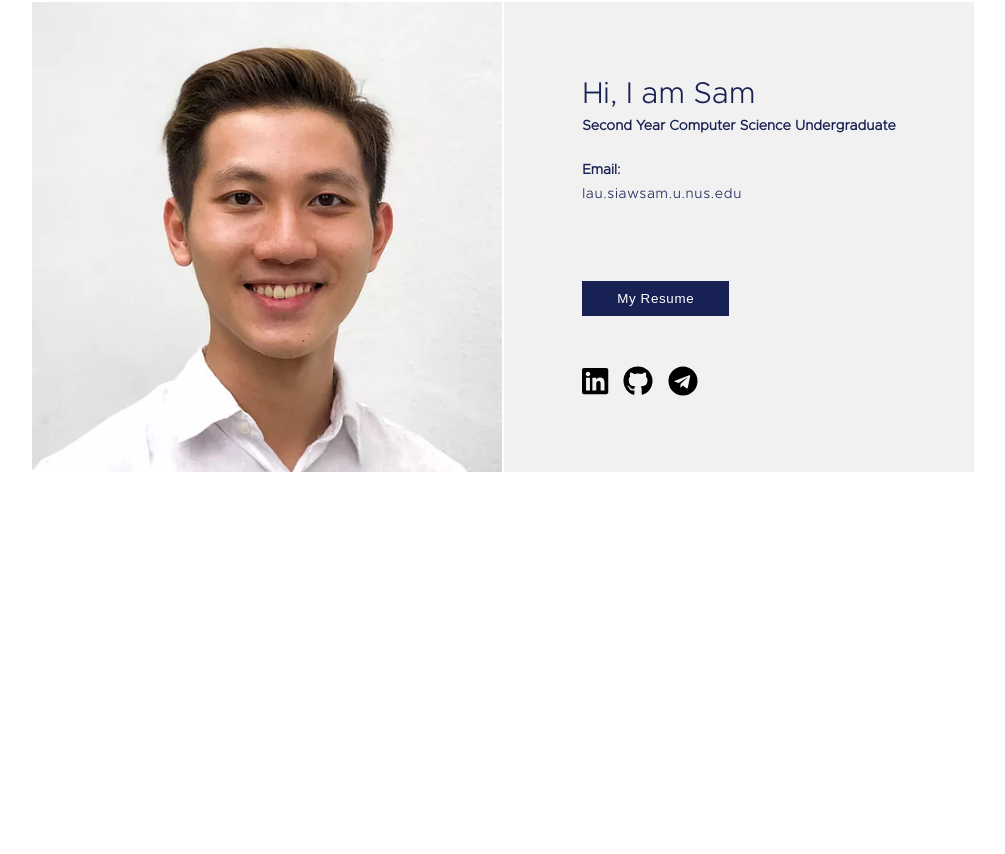
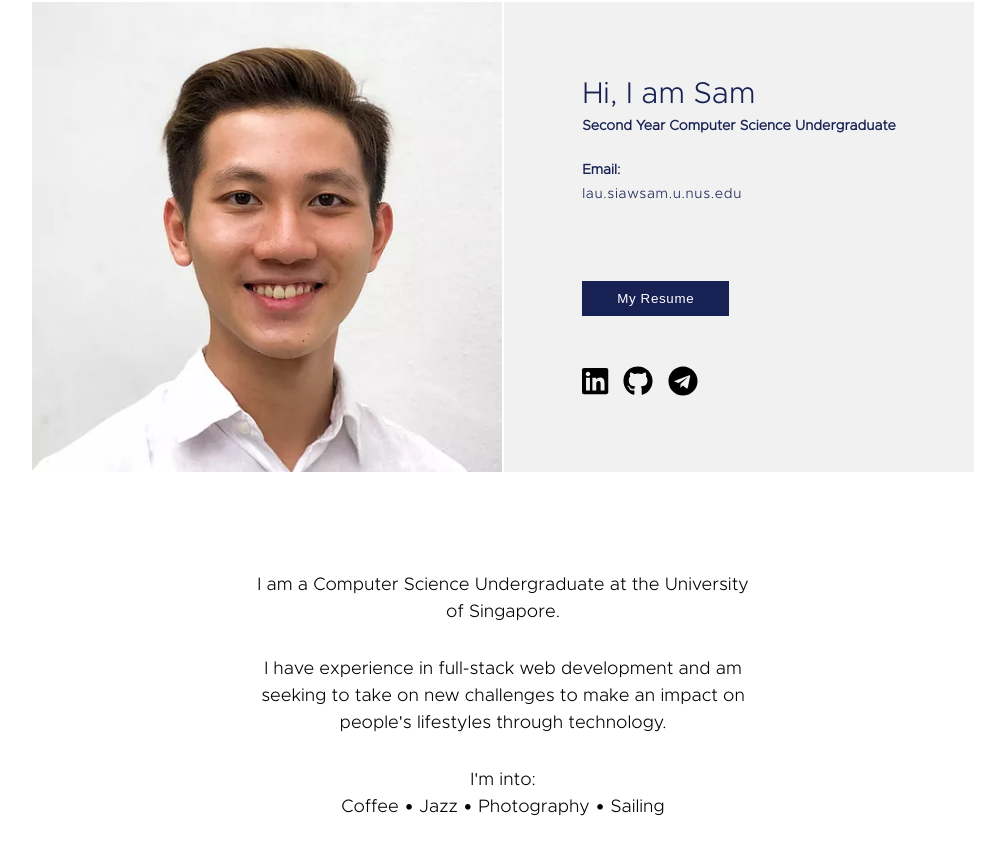
Before and after one commit to Silvernitro/portfolio, a React (Create React App) app in the folder portfolio/: page / in a window 1280 px wide. Shown: the part 152-1006 px from the top of the page, without its empty margins (137-1142 px from the left). Before the commit the page ends 800 px from the top, so only its background shows below. Built offline with nearby package versions, Linux system fonts and the light colour scheme.

Commit message:
Add Bio component and reusable global Text

```diff
--- a/portfolio/src/App.js
+++ b/portfolio/src/App.js
@@ -4,6 +4,7 @@ import { faCheckSquare, faCoffee } from '@fortawesome/free-solid-svg-icons'
 
 import NavBar from './components/NavBar'
 import IntroBox from './components/IntroBox'
+import Bio from './components/Bio'
 
 function App() {
   library.add(fab, faCheckSquare, faCoffee)
@@ -12,6 +13,7 @@ function App() {
     <>
       <NavBar />
       <IntroBox />
+      <Bio />
     </>
   );
 }
--- /dev/null
+++ b/portfolio/src/components/Bio.js
@@ -0,0 +1,52 @@
+import React from 'react-dom'
+import styled from 'styled-components'
+import Text from './Text'
+
+const BodyText = ({ style, children }) => (
+  <Text
+    fontSize='18px'
+    style={{ 'textAlign': 'center', 'lineHeight': '27px', ...style }}
+  >
+    {children}
+  </Text>
+)
+
+const Bio = () => (
+  <Container>
+    <Content>
+      <BodyText style={{'marginBottom': '30px'}}>
+        I am a Computer Science Undergraduate at the University of Singapore.
+      </BodyText>
+
+      <BodyText style={{'marginBottom': '30px'}}>
+        I have experience in full-stack web development and am seeking to take on new challenges
+        to make an impact on people's lifestyles through technology.
+      </BodyText>
+
+      <BodyText>
+        I'm into:
+      </BodyText>
+
+      <BodyText>
+        Coffee • Jazz • Photography • Sailing
+      </BodyText>
+    </Content>
+  </Container>
+)
+
+export default Bio
+
+const Container = styled.section`
+  width: 100%;
+  display: flex;
+  align-items: center;
+  justify-content: center;
+  padding: 100px 0px;
+`
+
+const Content = styled.div`
+  max-width: 40%;
+  display: flex;
+  flex-direction: column;
+  align-items: center;
+`
--- a/portfolio/src/components/IntroBox.js
+++ b/portfolio/src/components/IntroBox.js
@@ -1,6 +1,7 @@
 import React from 'react'
 import styled from 'styled-components'
 import { FontAwesomeIcon } from '@fortawesome/react-fontawesome'
+import Text from './Text'
 import styles from '../styles'
 import headshot from '../assets/headshot.webp'
 
@@ -99,11 +100,11 @@ const ContentContainer = styled.div`
   align-items: start;
 `
 
-const Text = styled.p`
-  margin: 0;
-  font-size: 14px;
-  font-weight: 400;
-`
+// const Text = styled.p`
+//   margin: 0;
+//   font-size: 14px;
+//   font-weight: 400;
+// `
 
 const Email = styled(Text)`
   text-decoration: none;
--- /dev/null
+++ b/portfolio/src/components/Text.js
@@ -0,0 +1,9 @@
+import styled from 'styled-components'
+
+const Text = styled.p`
+  margin: 0;
+  font-size: ${props => props.fontSize || '14px'};
+  font-weight: ${props => props.fontWeight || '400'};
+`
+
+export default Text
```
